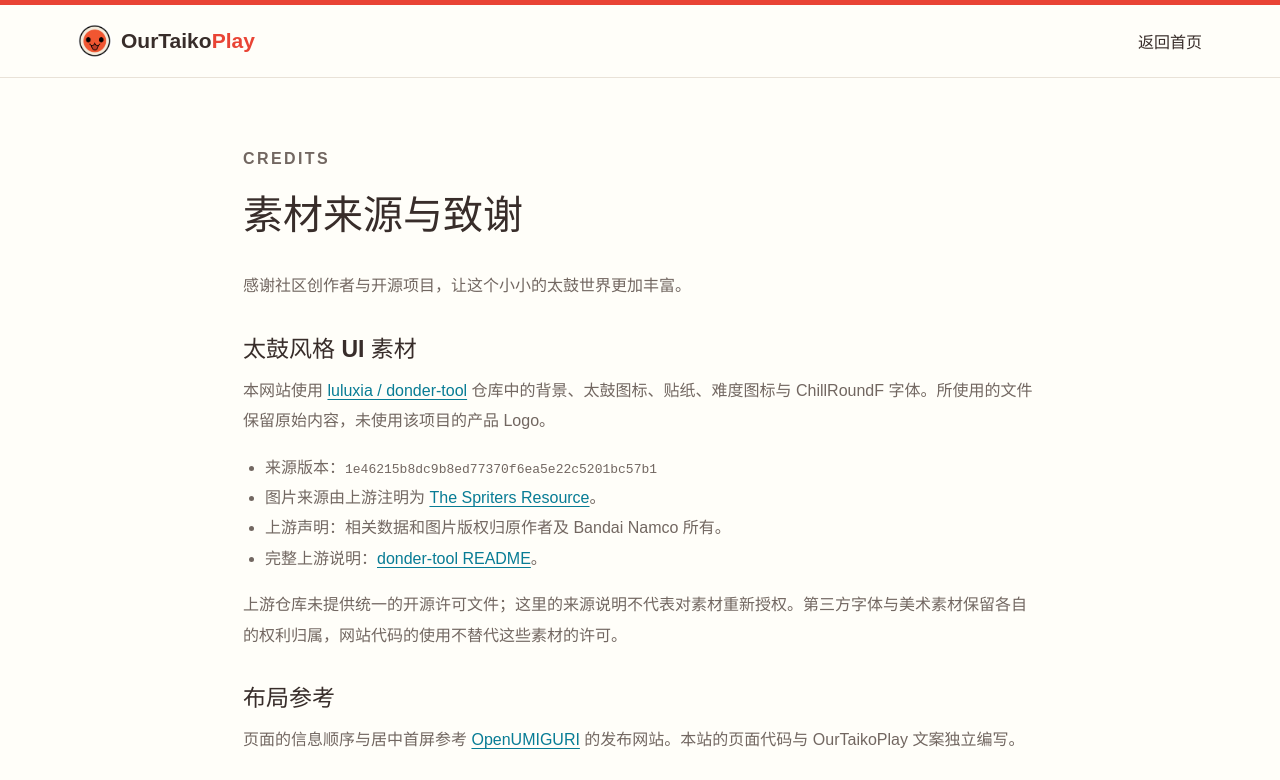
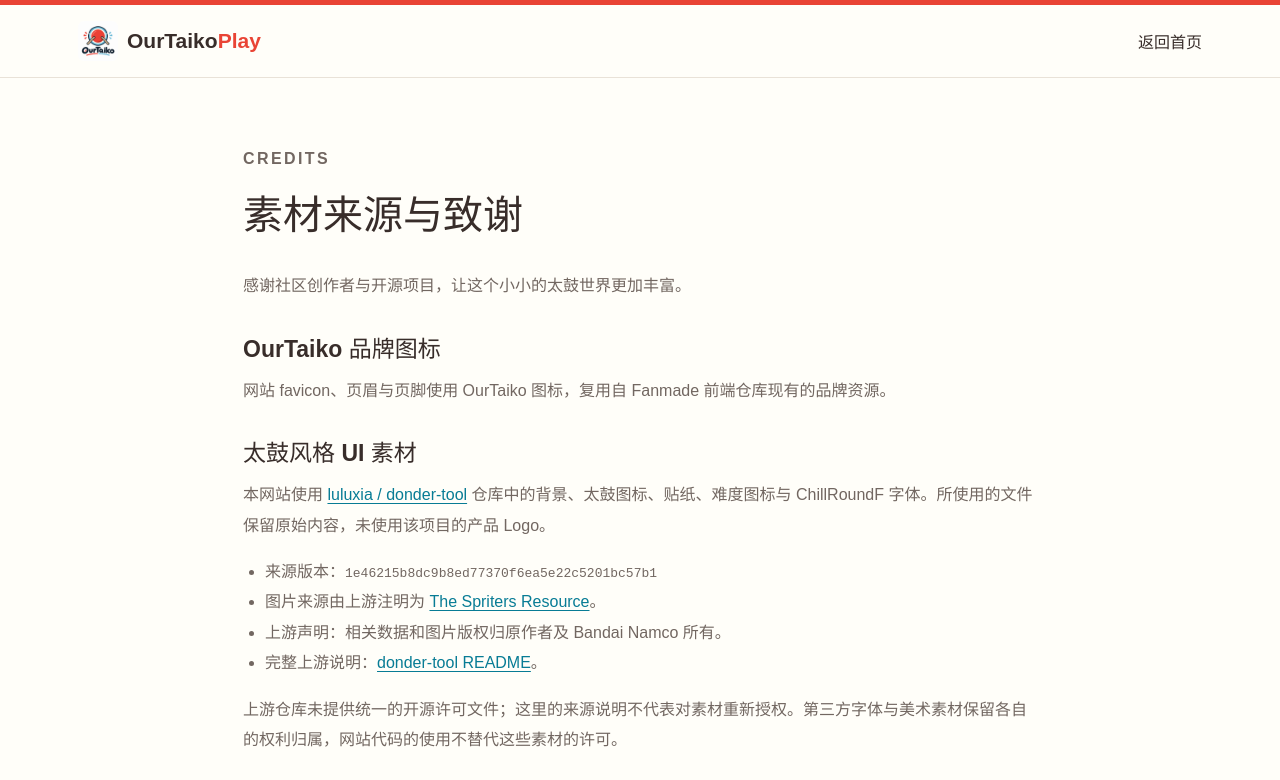
Before and after one commit to OurTaiko/OurTaikoPlay_Website, a website built with Vite: page credits.html in a window 1280 px wide. Shown: the top 780 px of the page. Built offline with nearby package versions, Linux system fonts and the light colour scheme; a web font is replaced by a local one.

Commit message:
fix: use OurTaiko branding for website icons

```diff
--- a/credits.html
+++ b/credits.html
@@ -5,7 +5,9 @@
     <meta name="viewport" content="width=device-width, initial-scale=1" />
     <meta name="theme-color" content="#f65040" />
     <title>素材致谢 · OurTaikoPlay</title>
-    <link rel="icon" href="./assets/donder/icon.webp" />
+    <link rel="icon" href="./favicon.ico" sizes="any" />
+    <link rel="icon" type="image/png" sizes="32x32" href="./assets/ourtaiko/icon-32.png" />
+    <link rel="apple-touch-icon" sizes="180x180" href="./apple-touch-icon.png" />
     <link rel="stylesheet" href="./src/style.css" />
   </head>
   <body>
@@ -13,9 +15,9 @@
       <div class="nav-wrap">
         <a class="brand" href="./"
           ><img
-            src="./assets/donder/icon.webp"
-            width="34"
-            height="34"
+            src="./assets/ourtaiko/icon-192.png"
+            width="40"
+            height="40"
             alt=""
           /><span>OurTaiko<span class="red">Play</span></span></a
         ><a href="./">返回首页</a>
@@ -25,6 +27,8 @@
       <p class="eyebrow">CREDITS</p>
       <h1>素材来源与致谢</h1>
       <p>感谢社区创作者与开源项目，让这个小小的太鼓世界更加丰富。</p>
+      <h2>OurTaiko 品牌图标</h2>
+      <p>网站 favicon、页眉与页脚使用 OurTaiko 图标，复用自 Fanmade 前端仓库现有的品牌资源。</p>
       <h2>太鼓风格 UI 素材</h2>
       <p>
         本网站使用
--- a/src/style.css
+++ b/src/style.css
@@ -112,7 +112,8 @@
   font-weight: 800;
 }
 .brand img {
-  border-radius: 50%;
+  border-radius: 6px;
+  object-fit: contain;
 }
 nav {
   display: flex;
```
Also changed, not shown: index.html (+7 -5 lines), public/apple-touch-icon.png (added), public/assets/ourtaiko/icon-192.png (added), public/assets/ourtaiko/icon-32.png (added), public/favicon.ico (added), 1 other file.
